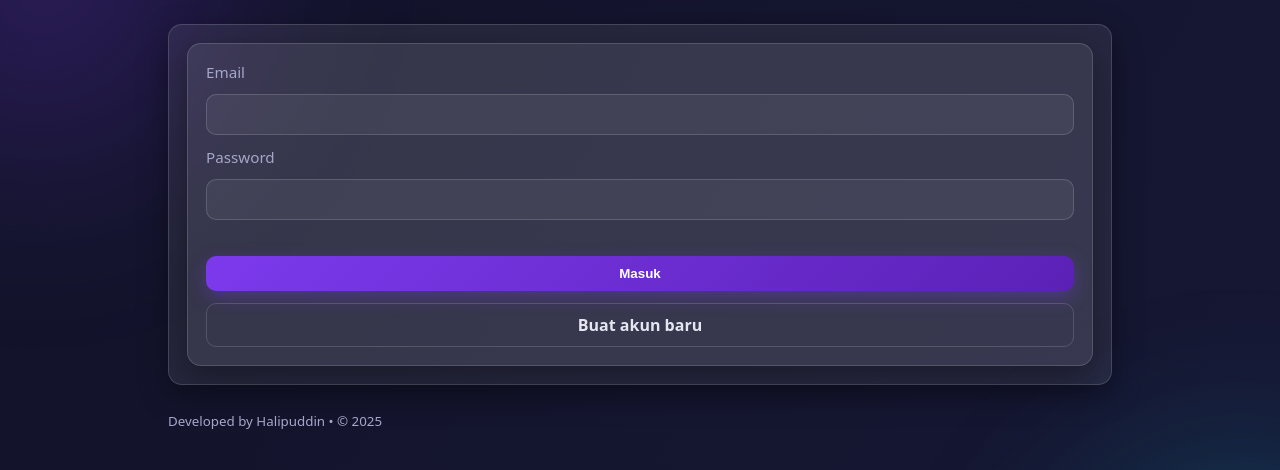
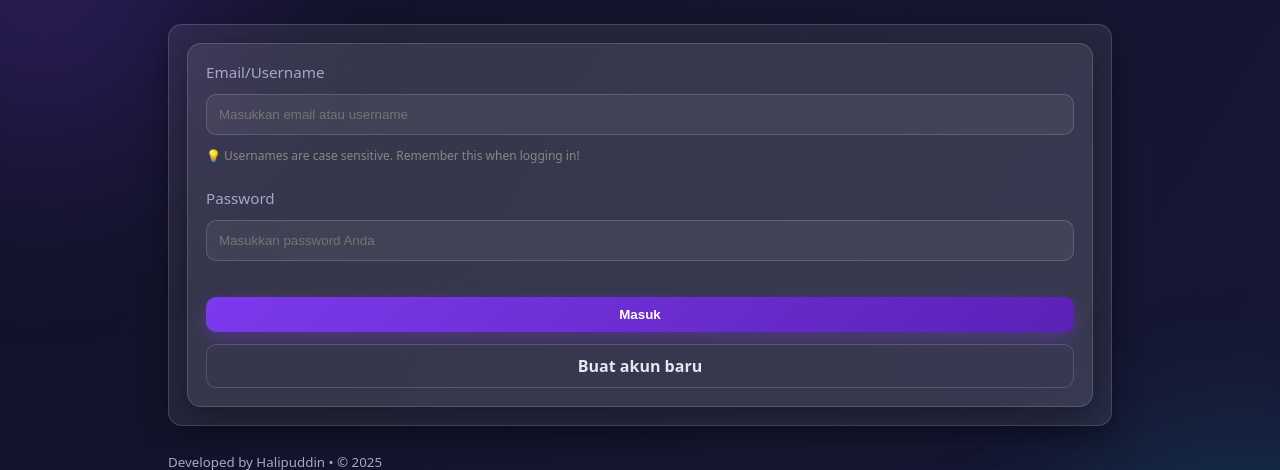
Before and after one commit to Halip26/quiz-app-flask, a Flask app: page /login in a window 1280 px wide. Shown: the part 67-537 px from the top of the page. Run offline with Flask 3, Linux system fonts and the light colour scheme.

Commit message:
add warning and update the placeholder

```diff
--- a/templates/login.html
+++ b/templates/login.html
@@ -1,14 +1,27 @@
 <!-- templates/login.html -->
 {% extends "base.html" %} {% block page_title %}Login{% endblock %} {% block
-page_subtitle %}Masuk dengan email untuk mulai kuis dan naikkan skor.{% endblock
-%} {% block content %}
+page_subtitle %}Masuk dengan email atau username untuk mulai kuis dan naikkan
+skor.{% endblock %} {% block content %}
 <div class="card">
   <form method="post">
-    <label>Email</label>
-    <input type="text" name="email" required />
+    <label>Email/Username</label>
+    <input
+      type="text"
+      name="email_or_username"
+      placeholder="Masukkan email atau username"
+      required
+    />
+    <small style="color: #888; font-size: 12px">
+      💡 Usernames are case sensitive. Remember this when logging in!
+    </small>
 
-    <label>Password</label>
-    <input type="password" name="password" required />
+    <label style="margin-top: 12px">Password</label>
+    <input
+      type="password"
+      name="password"
+      placeholder="Masukkan password Anda"
+      required
+    />
 
     <div style="height: 12px"></div>
     <button class="btn btn-primary" type="submit">Masuk</button>
```
